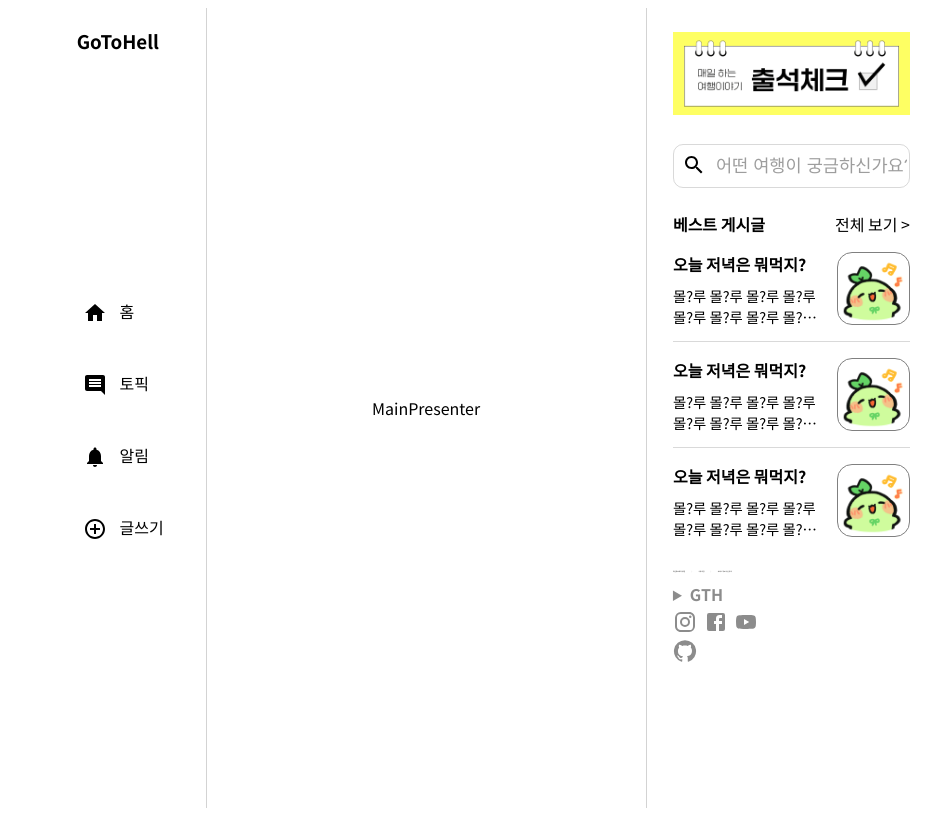
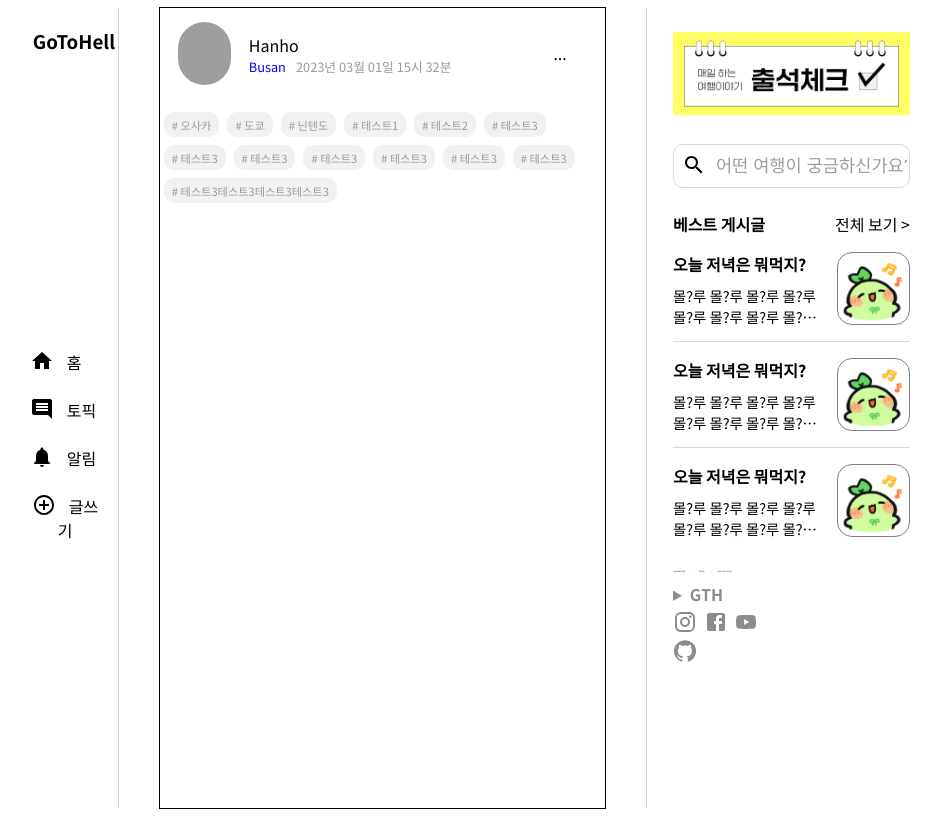
Before and after one commit to bbosirraegi/gotohell, a React (Vite) app: page / in a window 1280 px wide. Shown: the whole page, without its empty margins (170-1111 px from the left). Built offline with nearby package versions, Linux system fonts and the light colour scheme; grey boxes are pictures that could not be loaded.

Commit message:
[UPDATE] Main Page Component

```diff
--- /dev/null
+++ b/src/components/Profile.jsx
@@ -0,0 +1,26 @@
+import React from 'react';
+import '../css/profile.css';
+
+const Profile = (props) => {
+  const { info } = props;
+
+  return (
+    <div className="profile-page-container">
+      <div className="profile-page-imgbox">
+        <img src={info.img} className="profile-page-img" />
+      </div>
+
+      <div className="profile-page-inforbox">
+        <p className="profile-page-name">{info.name}</p>
+        <div className="profile-page-placebox">
+          <p className="profile-page-location">{info.location}</p>
+          <p className="profile-page-date">{info.date}</p>
+        </div>
+      </div>
+
+      <div className="profile-page-morebox">...</div>
+    </div>
+  );
+};
+
+export default Profile;
--- /dev/null
+++ b/src/components/Tag.jsx
@@ -0,0 +1,50 @@
+import React, { useState } from 'react';
+import '../css/tag.css';
+
+const initial = [
+  {
+    id: 1,
+    title: 'test1',
+    content: '일본갓다왔음',
+    tag: [
+      '오사카',
+      '도쿄',
+      '닌텐도',
+      '테스트1',
+      '테스트2',
+      '테스트3',
+      '테스트3',
+      '테스트3',
+      '테스트3',
+      '테스트3',
+      '테스트3',
+      '테스트3',
+      '테스트3테스트3테스트3테스트3',
+    ],
+  },
+];
+
+const Tag = () => {
+  const [testtag, setTesttag] = useState(initial);
+
+  console.log('TESTTAG');
+  console.log(testtag);
+
+  console.log('TESTTAG.TAG');
+  console.log(testtag.tag);
+
+  const test = testtag.tag;
+
+  // 이게 맞나?
+  return (
+    <div className="component-tag-container">
+      <div className="component-tag-tagbox">
+        {testtag.map((key) =>
+          key.tag.map((test) => <p className="component-tag-tag"># {test}</p>)
+        )}
+      </div>
+    </div>
+  );
+};
+
+export default Tag;
--- a/src/components/layout/Header.jsx
+++ b/src/components/layout/Header.jsx
@@ -1,4 +1,4 @@
-import React from "react";
+import React, { useState } from "react";
 import { Link } from "react-router-dom";
 import HomeIcon from "@mui/icons-material/Home";
 import InsertCommentIcon from "@mui/icons-material/InsertComment";
@@ -6,6 +6,9 @@ import NotificationsIcon from "@mui/icons-material/Notifications";
 import ControlPointIcon from "@mui/icons-material/ControlPoint";
 
 const Header = () => {
+
+  const [ checkpage, setCheckpage ] = useState( 0 );
+
   return (
     <div className="mainlayout-navi-box">
       <h3 className="mainlayout-navi-title">
--- a/src/components/layout/MainLayout.jsx
+++ b/src/components/layout/MainLayout.jsx
@@ -3,8 +3,6 @@ import { Outlet } from 'react-router-dom'
 import Header from './Header'
 import BestTopic from '../BestTopic'
 import '../../css/mainlayout.css'
-import Privacy from '../BestTopic/Copyright/Privacy'
-
 
 const MainLayout = () => {
   return (
--- /dev/null
+++ b/src/css/main.css
@@ -0,0 +1,7 @@
+
+.main-page-container {
+    width: 100%;
+    height: 100%;
+    margin: 0 40px;
+    border: 1px solid black;
+}
--- a/src/css/mainlayout.css
+++ b/src/css/mainlayout.css
@@ -30,14 +30,14 @@ a {
 }
 
 .mainlayout-navi {
-    width: 20%;
+    width: 10%;
     height: 100%;
     border-right: 1px solid lightgray;
     text-align: center;
 }
 
 .mainlayout-main {
-    width: 50%;
+    width: 60%;
     height: 100%;
     border-right: 1px solid lightgray;
     display: flex;
@@ -69,15 +69,12 @@ a {
     display: flex;
     flex-direction: column;
     justify-content: center;
-    /* align-items: flex-end; */
-
     align-items: flex-start;
-    padding-left: 30%;
     position: relative
 }
 
 .mainlayout-navi-link {
-    height: 15%;
+    height: 10%;
 }
 
 .mainlayout-navi-text{
--- /dev/null
+++ b/src/css/profile.css
@@ -0,0 +1,64 @@
+
+.profile-page-container {
+    width: 100%;
+    height: 90px;
+    display: flex;
+    flex-direction: row;
+}
+
+.profile-page-imgbox {
+    display: flex;
+    width: 20%;
+    height: 100%;
+    justify-content: center;
+    align-items: center;
+}
+
+.profile-page-img {
+    width: 60%;
+    height: 70%;
+    border: 1px solid rgba(255, 255, 255, 0);
+    border-radius: 40px;
+
+}
+
+.profile-page-inforbox {
+    width: 60%;
+    display: flex;
+    flex-direction: column;
+}
+
+.profile-page-name {
+    display: flex;
+    width: 100%;
+    align-items: flex-end;
+    height: 60%;
+}
+
+.profile-page-placebox {
+    width: 100%;
+    height: 50%;
+    display: flex;
+    flex-direction: row;
+}
+
+.profile-page-location {
+    width: auto;
+    color: blue;
+    font-size: 0.8rem;
+    margin-right: 10px;
+}
+
+.profile-page-date {
+    width: auto;
+    color: rgb(155, 154, 154);
+    font-weight: 300;
+    font-size: 0.8rem;
+}
+
+.profile-page-morebox {
+    display: flex;
+    width: 20%;
+    align-items: center;
+    justify-content: center;
+}
--- /dev/null
+++ b/src/css/tag.css
@@ -0,0 +1,32 @@
+
+p {
+    padding: 0;
+    margin: 0;
+}
+
+.component-tag-container {
+    width: 100%;
+    height: 80px;
+    display: flex;
+    padding: 10px 0;
+    flex-direction: column;
+}
+
+.component-tag-tagbox {
+    display: flex;
+    align-items: center;
+    font-size: 0.7rem;
+    height: 15px;
+    flex-wrap: wrap;
+}
+
+.component-tag-tag {
+    display: flex;;
+    height: 100%;
+    border-radius: 10px;
+    align-items: center;
+    margin: 4px 4px;
+    padding: 5px 8px;
+    background-color: rgb(241, 241, 241);
+    color: rgb(155, 154, 154);
+}
--- a/src/route/pages/Main/MainPresenter.jsx
+++ b/src/route/pages/Main/MainPresenter.jsx
@@ -1,9 +1,25 @@
-import React from 'react'
+import React, { useState } from 'react';
+import Tag from '../../../components/Tag';
+import Profile from '../../../components/Profile';
+import '../../../css/main.css';
+
+const initial = {
+  id: 1,
+  name: 'Hanho',
+  img: 'https://d2u3dcdbebyaiu.cloudfront.net/uploads/atch_img/274/7027cb95124b3f17ce9564ab797805e2.jpeg',
+  location: 'Busan',
+  date: '2023년 03월 01일 15시 32분',
+};
 
 const MainPresenter = () => {
+  const [test, setTest] = useState(initial);
+
   return (
-    <div>MainPresenter</div>
-  )
-}
+    <div className="main-page-container">
+      <Profile info={test} />
+      <Tag />
+    </div>
+  );
+};
 
-export default MainPresenter
+export default MainPresenter;
```
Also changed, not shown: src/route/index.jsx (+5 -7 lines), src/route/pages/Main/Components/MainContent.jsx (added, +22 -0 lines).
